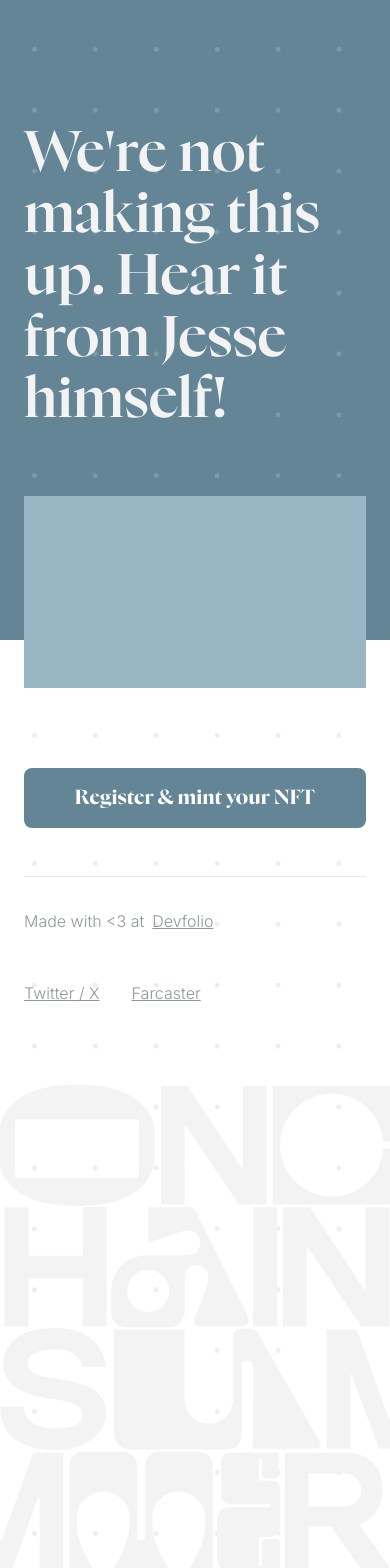
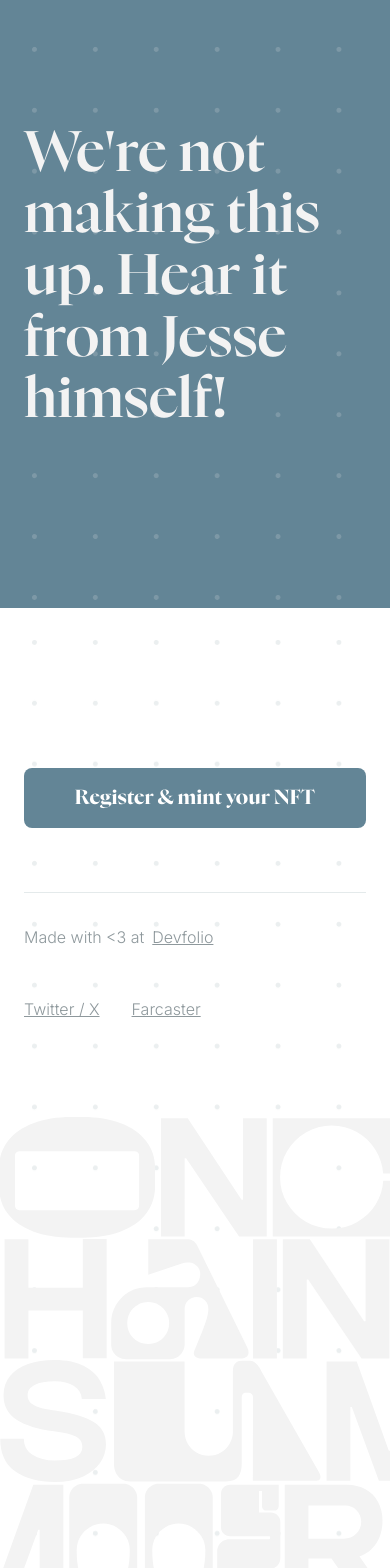
Before and after one commit to devfolioco/supabald-jesse, a Next.js app: page / in a window 390 px wide. Shown: the part 4300-5868 px from the top of the page. Built offline with nearby package versions, Linux system fonts and the light colour scheme.

Commit message:
Fixed video position (#11)
* prettier: formatted correctly

* fixed: video position, home section margin

```diff
--- a/src/app/components/Footer.tsx
+++ b/src/app/components/Footer.tsx
@@ -3,7 +3,7 @@ import { inter } from '../fonts/fonts';
 
 const Footer = () => {
   return (
-    <div className={`${inter.className} ui-text flex flex-col md:flex-row gap-6 footer w-full py-8 md:px-8 my-12`}>
+    <div className={`${inter.className} ui-text flex flex-col md:flex-row gap-6 footer w-full py-8 md:px-8 my-16`}>
       <div className="flex gap-2 items-center">
         {`Made with <3 at`}
         <Link target="_blank" href="https://devfolio.co" className="underline">
--- a/src/app/components/OnchainTypography.tsx
+++ b/src/app/components/OnchainTypography.tsx
@@ -2,7 +2,6 @@
 import Image from 'next/image';
 import useResponsive from '../hooks/useResponsive';
 import { Variants, motion, useScroll, useTransform } from 'framer-motion';
-import TypoImageD1 from '../../../public/onchain-d1.svg';
 
 const OnchainTypography = () => {
   const { isMobile, isTablet, isDesktop } = useResponsive();
@@ -45,8 +44,6 @@ const OnchainTypography = () => {
             className="h-48 w-full object-cover"
             style={{ objectPosition: objectPositionMoveLeft }}
           />
-
-          {/* <Image src={TypoImageD1} alt="Onchain Summer" className="h-48 w-full object-cover"  priority/> */}
 
           <motion.img
             src="/onchain-d2.svg"
--- a/src/app/components/YoutubePlayer.tsx
+++ b/src/app/components/YoutubePlayer.tsx
@@ -44,7 +44,7 @@ const YoutubePlayer = ({ url }: { url: string }) => {
 
   return (
     <div ref={videoContainerRef} className="w-full">
-      <div className="video-container w-full transform-top-50-video mb-16  flex justify-center items-center">
+      <div className="video-container w-full transform-top-50-video flex justify-center items-center rounded-[8px] md:rounded-[24px] overflow-hidden">
         <ReactPlayer
           width="100%"
           height="100%" //200px
@@ -60,8 +60,6 @@ const YoutubePlayer = ({ url }: { url: string }) => {
             outline: 'none',
             border: 'none',
             boxShadow: 'none',
-            borderRadius: '24px',
-            overflow: 'hidden',
             aspectRatio: '16/9',
           }}
           url={url}
--- a/src/app/layout.tsx
+++ b/src/app/layout.tsx
@@ -9,17 +9,17 @@ export const metadata: Metadata = {
   title: 'Let’s get Jesse bald!',
   description: 'Participate in the buildathon. Get more assets on Base. Help us get Jesse bald.',
   openGraph: {
-     'type': "website",
-     'url': 'https://letsgetjessebald.com/',
-     'title': 'SupaBald Jesse',
-     'description': 'Build the next based experience at the Onchain Summer Buildathon and watch Jesse go bald ;)',
-     images: '/og-image.png',
+    type: 'website',
+    url: 'https://letsgetjessebald.com/',
+    title: 'SupaBald Jesse',
+    description: 'Build the next based experience at the Onchain Summer Buildathon and watch Jesse go bald ;)',
+    images: '/og-image.png',
   },
   twitter: {
     card: 'summary_large_image',
     title: 'SupaBald Jesse',
     description: 'Build the next based experience at the Onchain Summer Buildathon and watch Jesse go bald ;)',
-    images: '/og-image.png'
+    images: '/og-image.png',
   },
   icons: {
     icon: '/favicon_io/favicon.gif',
--- a/src/app/sections/FooterSection.tsx
+++ b/src/app/sections/FooterSection.tsx
@@ -4,7 +4,7 @@ import OnchainTypography from '../components/OnchainTypography';
 
 const FooterSection = ({ registrationUrl }: { registrationUrl: string }) => {
   return (
-    <section className="bg-white px-6 md:px-8 lg:px-52 bg-grid-white flex flex-col items-center w-full">
+    <section className="bg-white px-6 md:px-8 lg:px-52 bg-grid-white flex flex-col items-center w-full mt-16">
       <Button href={registrationUrl} variant="secondary">
         Register & mint your NFT
       </Button>
--- a/src/app/sections/TypographySection.tsx
+++ b/src/app/sections/TypographySection.tsx
@@ -2,7 +2,7 @@ import OnchainTypography from '../components/OnchainTypography';
 
 const TypographySection = () => {
   return (
-    <section className="mt-[84px] md:mt-28">
+    <section className="mt-[84px] md:mt-6">
       <OnchainTypography />
     </section>
   );
--- a/src/app/sections/VideoSection.tsx
+++ b/src/app/sections/VideoSection.tsx
@@ -5,7 +5,7 @@ import { YoutubePlayer } from '../components/YoutubePlayer';
 const VideoSection = () => {
   return (
     <AnimatedSection className="w-full">
-      <div className="px-6 md:px-8 lg:px-52 mt-40 flex flex-col items-center">
+      <div className="px-6 md:px-8 lg:px-52 mt-40">
         <Heading className="md:text-center max-w-[345px] md:max-w-[664px] lg:max-w-[950px] mb-[80px]">
           We&apos;re not making this up. Hear it from Jesse himself!
         </Heading>
--- a/src/app/styles/app.css
+++ b/src/app/styles/app.css
@@ -81,12 +81,7 @@
 }
 
 .video-container {
-  background: #99b6c5;
   position: relative;
-}
-
-.video-container video {
-  border-radius: 24px;
 }
 
 .video-container .control-btn {
```
